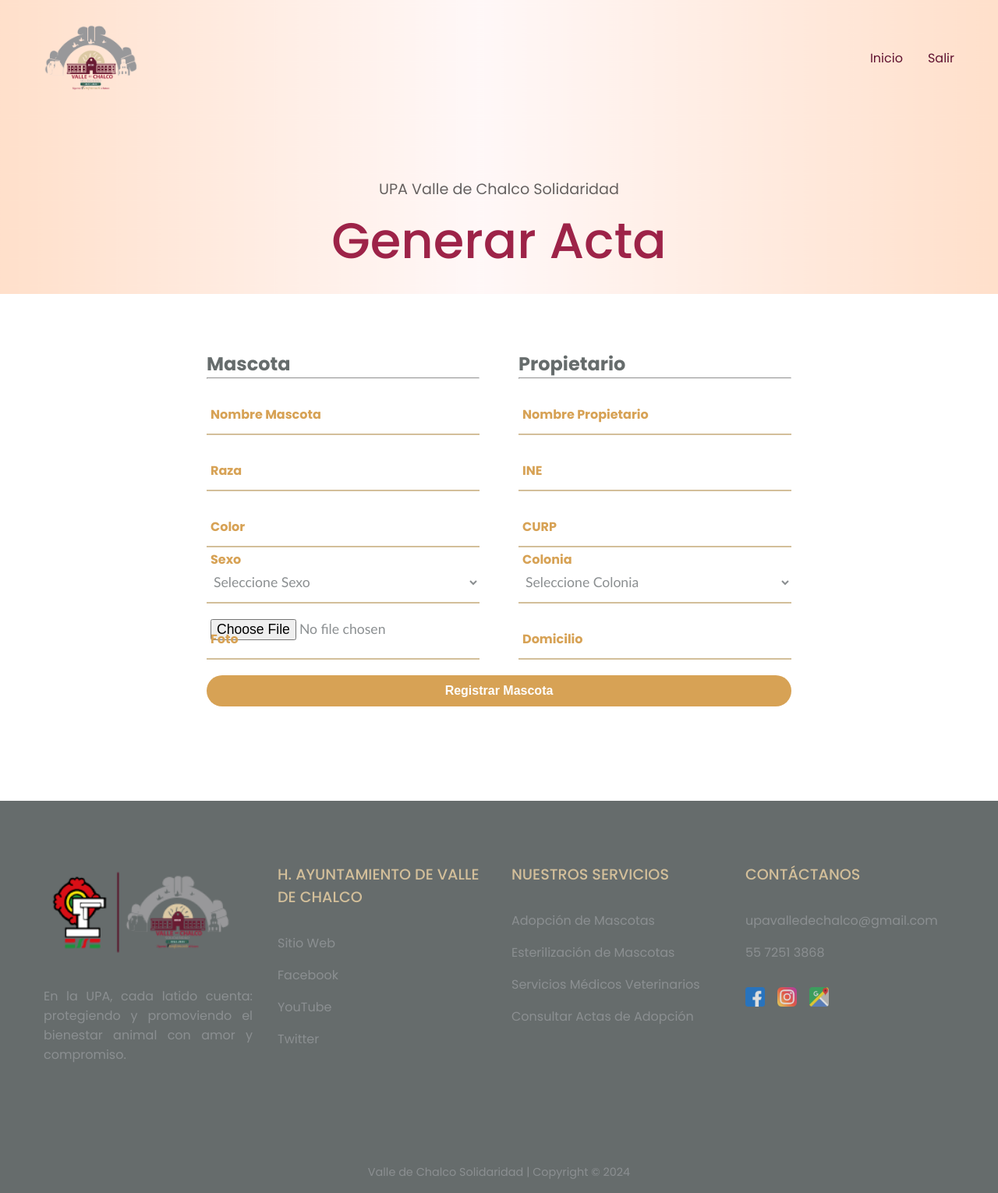
After one commit to Amberage/APP-UPA, a PHP site: page /views/ts/tSocial_addPets.php in a window 1280 px wide. The commit adds this page. Shown: the whole page at 78% size. Run offline with PHP 8.4, Linux system fonts and the light colour scheme; a stand-in replaces the project's code that opens the database connection; some libraries are stand-ins or nearby versions.

Commit message:
Beta Form

```diff
--- a/assets/database/upa.sql
+++ b/assets/database/upa.sql
@@ -23,7 +23,7 @@ CREATE TABLE mascotasPropietarios(
     -- Datos del propietario
     nombrePropietario VARCHAR(120) NOT NULL,
     curpPropietario VARCHAR(18) NOT NULL,
-    domicilioPropietario VARCHAR(200) NOT NULL,
+    domicilioPropietario VARCHAR(255) NOT NULL,
     -- Datos del trabajador social
     trabajadorSocial INT NOT NULL,
     fechaRegistro TIMESTAMP DEFAULT CURRENT_TIMESTAMP,
--- /dev/null
+++ b/css/petRegister.css
@@ -0,0 +1,221 @@
+section.login {
+  display: flex;
+  justify-content: center;
+  align-items: center;
+  width: 100%;
+
+  background-position: center;
+  background-size: cover;
+  padding-top: 50px;
+  padding-bottom: 50px;
+}
+.form-box {
+  position: relative;
+  width: 700px;
+  height: 400px;
+  background: transparent;
+  backdrop-filter: blur(15px);
+  display: flex;
+  justify-content: center;
+  align-items: center;
+  border-radius: 10%;
+}
+
+h2.login {
+  font-size: 2.5em;
+  color: #666c6c;
+  text-align: center;
+}
+.inputbox {
+  position: relative;
+  margin: 20px 0;
+  width: 350px;
+  border-bottom: 2px solid #d3bf9a;
+}
+.inputbox label {
+  position: absolute;
+  top: 50%;
+  left: 5px;
+  transform: translateY(-50%);
+  color: #d7a255;
+  font-size: 1em;
+  font-weight: bold;
+  pointer-events: none;
+  transition: 0.5s;
+}
+input:focus ~ label,
+input:valid ~ label {
+  top: -5px;
+}
+.inputbox input {
+  width: 100%;
+  height: 50px;
+  background: transparent;
+  border: none;
+  outline: none;
+  font-size: 1.1em;
+  padding: 0 35px 0 5px;
+  color: #8b8f91;
+  font-family: "Gill Sans", "Gill Sans MT", Calibri, "Trebuchet MS", sans-serif;
+}
+.inputbox ion-icon {
+  position: absolute;
+  right: 8px;
+  color: #611230;
+  font-size: 1.2em;
+  top: 20px;
+}
+.forget {
+  margin: -15px 0 15px;
+  font-size: 0.9em;
+  color: #fff;
+  display: flex;
+  justify-content: space-between;
+}
+
+.forget label input {
+  margin-right: 3px;
+}
+.forget label a {
+  color: #fff;
+  text-decoration: none;
+}
+.forget label a:hover {
+  text-decoration: underline;
+}
+button.login {
+  width: 100%;
+  height: 40px;
+  border-radius: 40px;
+  background: #d7a255;
+  color: #fff;
+  border: none;
+  outline: none;
+  cursor: pointer;
+  font-size: 1em;
+  font-weight: 600;
+}
+
+button.login:hover {
+  background-color: #b48e5d; /* Color de fondo cuando el cursor está sobre el botón */
+}
+.register {
+  font-size: 0.9em;
+  color: #fff;
+  text-align: center;
+  margin: 25px 0 10px;
+}
+.register p a {
+  text-decoration: none;
+  color: #fff;
+  font-weight: 600;
+}
+.register p a:hover {
+  text-decoration: underline;
+}
+
+.returnError {
+  padding-top: 20px;
+  text-align: center;
+  font-weight: bold;
+  animation: bounce 2s;
+  color: #ba1934;
+}
+
+.returnSuccesful {
+  padding-top: 20px;
+  text-align: center;
+  font-weight: bold;
+  color: #1a5c50;
+}
+
+/* Estilo para el contenedor div */
+.twoColumns {
+  /* Especificamos dos columnas */
+  column-count: 2;
+  /* Establecemos el espacio entre columnas */
+  column-gap: 50px;
+}
+
+.selectBox {
+    position: relative;
+    margin: 20px 0;
+    width: 350px;
+    border-bottom: 2px solid #d3bf9a;
+  }
+  .selectBox label {
+    position: absolute;
+    top: 50%;
+    left: 5px;
+    transform: translateY(-50%);
+    color: #d7a255;
+    font-size: 1em;
+    font-weight: bold;
+    pointer-events: none;
+    transition: 0.5s;
+  }
+  select:focus ~ label,
+  select:valid ~ label {
+    top: -5px;
+  }
+  .selectBox select {
+    width: 100%;
+    height: 50px;
+    background: transparent;
+    border: none;
+    outline: none;
+    font-size: 1.1em;
+    padding: 0 35px 0 5px;
+    color: #8b8f91;
+    font-family: "Gill Sans", "Gill Sans MT", Calibri, "Trebuchet MS", sans-serif;
+  }
+
+h2.form {
+    font-size: 1.5em;
+    color: #666c6c;
+  }
+
+/* Media query para pantallas más pequeñas */
+@media screen and (max-width: 768px) {
+    .inputbox {
+        position: relative;
+        margin: 20px 0;
+        width: 200px;
+        border-bottom: 2px solid #d3bf9a;
+      }
+
+      h2.form {
+        font-size: 1.3em;
+        color: #666c6c;
+      }
+
+      .selectBox {
+        position: relative;
+        margin: 20px 0;
+        width: 200px;
+        border-bottom: 2px solid #d3bf9a;
+      }
+}
+
+/* Otra media query para pantallas aún más pequeñas */
+@media screen and (max-width: 480px) {
+    .inputbox {
+        position: relative;
+        margin: 20px 0;
+        width: 100px;
+        border-bottom: 2px solid #d3bf9a;
+      }
+
+      h2.form {
+        font-size: 1.3em;
+        color: #666c6c;
+      }
+
+      .selectBox {
+        position: relative;
+        margin: 20px 0;
+        width: 100px;
+        border-bottom: 2px solid #d3bf9a;
+      }
+
+}
--- a/views/admin/admin.php
+++ b/views/admin/admin.php
@@ -46,7 +46,7 @@ if ($_SESSION["userType"] != "adm") {
             <p class="section__subheader">PANEL DE ADMINISTRACIÓN</p>
         </div>
         <div class="room__grid">
-            <a class="adminSection" href="/views/admin/adminRegister.php">
+            <a class="adminSection" href="/views/admin/admin_Register.php">
                 <div class="room__card">
                     <div class="room__card__image">
                         <img src="/assets/images/admin_registerUser.png" alt="Registrar Trabajadores Sociales" />
--- a/views/admin/adminRegister.php
+++ b/views/admin/admin_Register.php
@@ -108,17 +108,17 @@ if ($_SERVER["REQUEST_METHOD"] == "POST") {
                 <form action="<?php echo htmlspecialchars($_SERVER["PHP_SELF"]);?>" method="POST" autocomplete="off">
 
                     <div class="inputbox">
-                        <input type="text" name="nombre" id="nameUser" pattern="[A-Za-záéíóúÁÉÍÓÚñÑ\s]{3,25}" required title="Solo letras y espacios">
+                        <input type="text" name="nombre" id="nameUser" pattern="[A-Za-záéíóúÁÉÍÓÚñÑ\s]{3,25}" required title="Solo letras y espacios" maxlength="25"/>
                         <label>Nombre</label>
                     </div>
 
                     <div class="inputbox">
-                        <input type="text" name="apellido" id="lastnameUser" pattern="[A-Za-záéíóúÁÉÍÓÚñÑ\s]{3,40}" required title="Solo letras y espacios">
+                        <input type="text" name="apellido" id="lastnameUser" pattern="[A-Za-záéíóúÁÉÍÓÚñÑ\s]{3,40}" required title="Solo letras y espacios" maxlength="40"/>
                         <label>Apellido</label>
                     </div>
 
                     <div class="inputbox">
-                        <input type="text" name="username" minlength="4" maxlength="12" pattern="^[a-zA-Z0-9_.-]+$" required title="De 4 a 12 caracteres, se permiten letras (sin ñ), números, _ y .">
+                        <input type="text" name="username" minlength="4" maxlength="12" pattern="^[a-zA-Z0-9_.-]+$" required title="Minimo 4 caracteres, se permiten letras (sin ñ), números, _ y .">
                         <label>Nombre de Usuario</label>
                     </div>
 
--- a/views/ts/tSocial.php
+++ b/views/ts/tSocial.php
@@ -46,7 +46,7 @@ if ($_SESSION["userType"] != "ts") {
             <p class="section__subheader">PANEL DE TRABAJO SOCIAL</p>
         </div>
         <div class="room__grid">
-            <a class="adminSection" href="#">
+            <a class="adminSection" href="/views/ts/tSocial_addPets.php">
                 <div class="room__card">
                     <div class="room__card__image">
                         <img src="/assets/images/admin_registerPet.png" alt="Registrar Mascotas" />
--- /dev/null
+++ b/views/ts/tSocial_addPets.php
@@ -0,0 +1,233 @@
+<!DOCTYPE html>
+<html lang="es">
+
+<head>
+    <meta charset="UTF-8" />
+    <meta name="viewport" content="width=device-width, initial-scale=1.0" />
+    <link href="https://cdn.jsdelivr.net/npm/remixicon@4.0.0/fonts/remixicon.css" rel="stylesheet" />
+    <link rel="icon" type="image/png" href="/assets/images/logo_muncipioVDCH.png" />
+    <link rel="stylesheet" href="/css/styles.css" />
+    <link rel="stylesheet" href="/css/petRegister.css" />
+    <title>UPA | Generar Acta</title>
+</head>
+
+<body>
+    <header class="header">
+        <nav>
+            <div class="nav__bar">
+                <div class="logo">
+                    <a href="/index.php"><img src="/assets/images/logo_gobVDCH.png" alt="logo" /></a>
+                </div>
+                <div class="nav__menu__btn" id="menu-btn">
+                    <i class="ri-menu-line"></i>
+                </div>
+            </div>
+            <ul class="nav__links" id="nav-links">
+                <li><a href="/views/ts/tSocial.php">Inicio</a></li>
+                <li><a href="#" id="killSession">Salir</a></li>
+            </ul>
+        </nav>
+        <div class="section__container header__container" id="home">
+            <p style="color: black">UPA Valle de Chalco Solidaridad</p>
+            <h1><span>Generar Acta</span></h1>
+        </div>
+    </header>
+
+    <!-- Ingresar registro aqui abajo -->
+    <section class="login" style="padding-bottom: 150px; padding-top: 100px">
+        <div class="form-box">
+            <div class="form-value">
+                <form method="POST" autocomplete="off">
+                    <div class="twoColumns">
+                        <!-- !DATOS DE LA MASCOTA -->
+                        <div class="petData">
+                            <h2 class="form">Mascota</h2>
+                            <hr />
+
+                            <div class="inputbox">
+                                <input type="text" name="petName" id="petName" pattern="[A-Za-záéíóúÁÉÍÓÚñÑ\s]{3,25}"
+                                    required title="Solo letras y espacios" maxlength="25" />
+                                <label>Nombre Mascota</label>
+                            </div>
+
+                            <div class="inputbox">
+                                <input type="text" name="petBreed" id="petBreed" pattern="[A-Za-záéíóúÁÉÍÓÚñÑ\s]{3,25}"
+                                    required title="Solo letras y espacios" maxlength="25" />
+                                <label>Raza</label>
+                            </div>
+
+                            <div class="inputbox">
+                                <input type="text" name="petColor" id="petColor" pattern="[A-Za-záéíóúÁÉÍÓÚñÑ\s]{3,25}"
+                                    required title="Solo letras y espacios" maxlength="25" />
+                                <label>Color</label>
+                            </div>
+
+                            <div class="selectBox">
+                                <select name="petSex" id="petSex">
+                                    <option value="">Seleccione Sexo</option>
+                                    <option value="HEMBRA">Hembra</option>
+                                    <option value="MACHO">Macho</option>
+                                </select>
+                                <label>Sexo</label>
+                            </div>
+
+                            <div class="inputbox">
+                                <input type="file" name="petPicture" id="petPicture" required/>
+                                <label>Foto</label>
+                            </div>
+                        </div>
+
+                        <!-- !DATOS DEL PROPIETARIO -->
+                        <div class="ownerData">
+                            <h2 class="form">Propietario</h2>
+                            <hr />
+
+                            <div class="inputbox">
+                                <input type="text" name="ownerName" id="ownerName"
+                                    pattern="[A-Za-záéíóúÁÉÍÓÚñÑ\s]{3,25}" required title="Solo letras y espacios"
+                                    maxlength="25" />
+                                <label>Nombre Propietario</label>
+                            </div>
+
+                            <div class="inputbox">
+                                <input type="text" name="ownerINE" id="ownerINE" required maxlength="25" />
+                                <label>INE</label>
+                            </div>
+
+                            <div class="inputbox">
+                                <input type="text" name="ownerCURP" id="ownerCURP" required maxlength="18"
+                                    minlength="18" required title="El CURP se compone de 18 caracteres" />
+                                <label>CURP</label>
+                            </div>
+
+                            <div class="selectBox">
+                                <select name="ownerColony" id="ownerColony">
+                                    <option value="">Seleccione Colonia</option>
+                                    <option value="AlFREDO BARANDA">Alfredo Baranda</option>
+                                    <option value="ALFREDO DEL MAZO">Alfredo del Mazo</option>
+                                    <option value="AMÉRICAS I">Américas I</option>
+                                    <option value="AMÉRICAS II">Americas II</option>
+                                    <option value="AMPLIACIÓN SANTA CATARINA">Ampliación Santa Catarina</option>
+                                    <option value="AVÁNDARO">Avándaro</option>
+                                    <option value="CARLOS SALINAS DE GORTARI">Carlos Salinas de Gortari</option>
+                                    <option value="CERRO DEL MARQUÉS">Cerro del Marqués</option>
+                                    <option value="CONCEPCIÓN">Concepción</option>
+                                    <option value="DARÍO MARTÍNEZ I">Darío Martínez I</option>
+                                    <option value="DARÍO MARTIÍNEZ II">Darío Martínez II</option>
+                                    <option value="DEL CÁRMEN">Del Cármen</option>
+                                    <option value="EL AGOSTADERO">El Agostadero</option>
+                                    <option value="EL TRIUNFO">El Triunfo</option>
+                                    <option value="EMILIANO ZAPATA">Emiliano Zapata</option>
+                                    <option value="EX HACIENDA XICO I">Ex Hacienda Xico I</option>
+                                    <option value="EX HACIENDA XICO II">Ex Hacienda Xico II</option>
+                                    <option value="GEOVILLAS ASUNCIÓN">Geovillas Asunción</option>
+                                    <option value="GUADALUPANA I">Guadalupana I</option>
+                                    <option value="GUADALUPANA II">Guadalupana II</option>
+                                    <option value="GUADALUPANA III">Guadalupana III</option>
+                                    <option value="INDEPENDENCIA">Independencia</option>
+                                    <option value="JARDÍN">Jardín</option>
+                                    <option value="MARÍA ISABEL">María Isabel</option>
+                                    <option value="NIÑOS HEROES I">Niños Heroes I</option>
+                                    <option value="NIÑOS HEROES II">Niños Heroes II</option>
+                                    <option value="PODER POPULAR">Poder Popular</option>
+                                    <option value="PROVIDENCIA">Providencia</option>
+                                    <option value="REAL SAN MARTIN">Real San Martin</option>
+                                    <option value="SANTA CATARINA">Santa Catarina</option>
+                                    <option value="SANTA CRUZ">Santa Cruz</option>
+                                    <option value="SANTIAGO">Santiago</option>
+                                    <option value="SAN ISIDRO">San Isidro</option>
+                                    <option value="SAN JUAN TLALPIZAHUAC">San Juan Tlalpizahuac</option>
+                                    <option value="SAN MIGUEL XICO I">San Miguel Xico I</option>
+                                    <option value="SAN MIGUEL XICO II">San Miguel Xico II</option>
+                                    <option value="SAN MIGUEL XICO III">San Miguel Xico III</option>
+                                    <option value="SAN MIGUEL XICO IV">San Miguel Xico IV</option>
+                                    <option value="SAN MARTIN XICO LA LAGUNA">San Martin Xico La Laguna</option>
+                                    <option value="SAN MIGUEL LAS TABLAS">San Miguel Las Tablas</option>
+                                </select>
+                                <label>Colonia</label>
+                            </div>
+
+                            <div class="inputbox">
+                                <input type="text" name="ownerAddress" id="ownerAddress" required maxlength="254" />
+                                <label>Domicilio</label>
+                            </div>
+                        </div>
+                    </div>
+                    <script src="/javascript/validarComboBoxPets.js"></script>
+                    <div><button class="login" onclick="return validarComboBox()">Registrar Mascota</button></div>
+                </form>
+            </div>
+        </div>
+    </section>
+    <!-- Ingresar registro aqui arriba -->
+
+    <footer class="footer" id="contact">
+        <div class="section__container footer__container">
+            <div class="footer__col">
+                <div class="logo">
+                    <a href="#home"><img src="/assets/images/logo_gob.png" alt="logo del municipio"
+                            style="height: auto; width: 250px" /></a>
+                </div>
+                <p class="section__description">
+                    En la UPA, cada latido cuenta: protegiendo y promoviendo el
+                    bienestar animal con amor y compromiso.
+                </p>
+            </div>
+            <div class="footer__col">
+                <h4>H. AYUNTAMIENTO DE VALLE DE CHALCO</h4>
+                <ul class="footer__links">
+                    <li>
+                        <a href="https://valledechalco.gob.mx/" target="_blank">Sitio Web</a>
+                    </li>
+                    <li>
+                        <a href="https://www.facebook.com/GobiernoVDCHS" target="_blank">Facebook</a>
+                    </li>
+                    <li>
+                        <a href="https://www.youtube.com/@GobValleDeChalcoSolidaridad" target="_blank">YouTube</a>
+                    </li>
+                    <li>
+                        <a href="https://twitter.com/GobiernoVDCHS" target="_blank">Twitter</a>
+                    </li>
+                </ul>
+            </div>
+            <div class="footer__col">
+                <h4>NUESTROS SERVICIOS</h4>
+                <ul class="footer__links">
+                    <li><a href="#services">Adopción de Mascotas</a></li>
+                    <li><a href="#services">Esterilización de Mascotas</a></li>
+                    <li>
+                        <a href="#medicalServices">Servicios Médicos Veterinarios</a>
+                    </li>
+                    <li><a href="#">Consultar Actas de Adopción</a></li>
+                </ul>
+            </div>
+            <div class="footer__col">
+                <h4>CONTÁCTANOS</h4>
+                <ul class="footer__links">
+                    <li>
+                        <a href="mailto:upavalledechalco@gmail.com">upavalledechalco@gmail.com</a>
+                    </li>
+                    <li><a href="tel:5572513868">55 7251 3868</a></li>
+                </ul>
+                <div class="footer__socials">
+                    <a href="https://www.facebook.com/UPAvalledechalco" target="_blank"><img
+                            src="/assets/images/facebook.png" alt="facebook" /></a>
+                    <a href="https://www.instagram.com/upa_valledechalco" target="_blank"><img
+                            src="/assets/images/instagram.png" alt="instagram" /></a>
+                    <a href="https://maps.app.goo.gl/Kr1hdXWRYfJMzRgD7" target="_blank"><img
+                            src="/assets/images/gmaps.png" alt="maps" /></a>
+                </div>
+            </div>
+        </div>
+        <div class="footer__bar">
+            Valle de Chalco Solidaridad | Copyright © 2024
+        </div>
+    </footer>
+    <script src="https://unpkg.com/scrollreveal"></script>
+    <script src="/javascript/indexAnimations.js"></script>
+    <script src="/javascript/sessionTools.js"></script>
+    <script type="module" src="https://unpkg.com/ionicons@5.5.2/dist/ionicons/ionicons.esm.js"></script>
+    <script nomodule src="https://unpkg.com/ionicons@5.5.2/dist/ionicons/ionicons.js"></script>
+</body>
+
+</html>
```
Also changed, not shown: javascript/validarComboBoxPets.js (added, +15 -0 lines), README.md, 1 other file.
